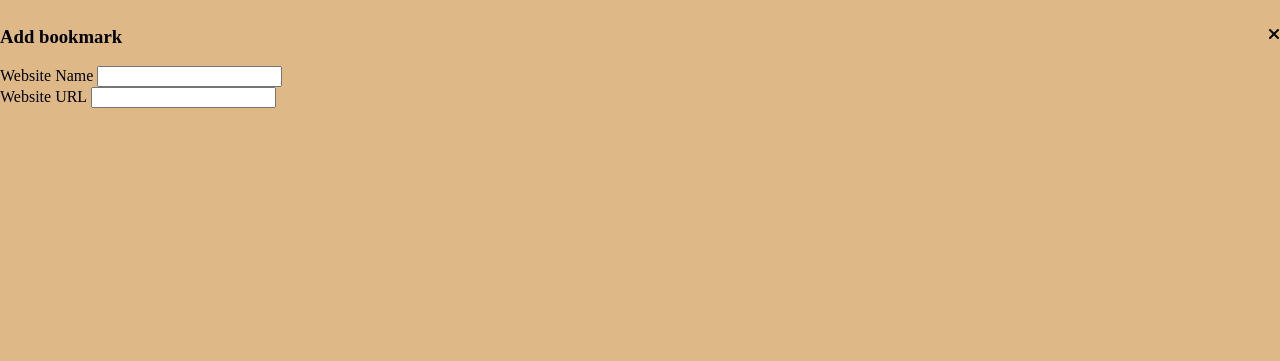
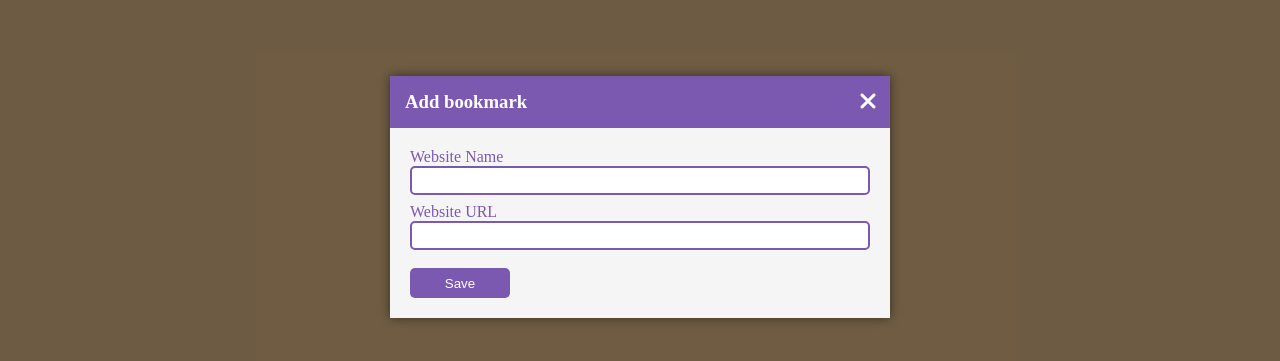
Before and after one commit to yusufskebbe/bookmark-app, a plain HTML site: page index.html in a window 1280 px wide. Both pictures are taken after a click on the element "ADD BOOKMARK". Shown: the part 203-564 px from the top of the page. Drawn offline with Linux system fonts and the light colour scheme.

Commit message:
open and close modal function implementation

```diff
--- a/index.html
+++ b/index.html
@@ -15,7 +15,7 @@
 <body>
 
   <!-- Open Model -->
-  <h1 id="show-model">Add Bookmark</h1>
+  <h1 id="show-modal">Add Bookmark</h1>
 
   <!--Bookmarks-->
   <div class="container" id="bookmarks-container">
@@ -43,7 +43,7 @@
     </div>
   </div>
 
-  <div class="modal-container show-modal" id="modal">
+  <div class="modal-container" id="modal">
     <div class="modal">
       <i class="fas fa-times close-icon" id="close-modal"></i>
       <div class="modal-header">
@@ -59,6 +59,7 @@
             <label for="website-url" class="form-label">Website URL</label>
             <input type="text" class="form-input" id="website-url">
           </div>
+          <button type="submit">Save</button>
         </form>
       </div>
     </div>
--- a/index.js
+++ b/index.js
@@ -0,0 +1,27 @@
+const modal = document.getElementById('modal')
+const modalShow = document.getElementById('show-modal')
+const modalClose = document.getElementById('close-modal')
+const bookmarkForm = document.getElementById('bookmark-form')
+const websiteNameEl = document.getElementById('website-name')
+const websiteUrlEl = document.getElementById('website-url')
+const bookmarksContainer = document.getElementById('bookmarks-container')
+
+// Show Modal
+function showModal() {
+
+  modal.classList.add('show-modal')
+  websiteNameEl.focus();
+}
+
+function closeModal() {
+  modal.classList.remove('show-modal')
+}
+
+// event listener
+modalShow.addEventListener('click', showModal)
+modalClose.addEventListener('click', closeModal)
+window.addEventListener('click', (e) => {
+
+  e.target == modal ? modal.classList.remove('show-modal') : false
+
+})
--- a/style.css
+++ b/style.css
@@ -84,6 +84,109 @@ a:hover,a:active{
   margin-right: 5px;
 }
 
+/* modal */
+
+.modal-container{
+  background: rgba(0, 0, 0, 0.5);
+  display: none;
+  position: fixed;
+  top: 0;
+  left: 0;
+  right: 0;
+  bottom: 0;
+}
+
+.show-modal{
+  display: flex;
+  justify-content: center;
+  align-items: center;
+}
+
+.modal{
+  background: white;
+  box-shadow: 0 0 10px rgba(0, 0, 0, 0.5);
+  max-width: 95%;
+  width: 500px;
+  animation: openmodal 2s;
+}
+@keyframes openmodal{
+  from{
+    opacity: 0;
+
+  }
+  to{
+
+    opacity: 1;
+
+  }
+}
+
+.close-icon{
+  float: right;
+  color: white;
+  font-size: 24px;
+  position: relative;
+  top: 13px;
+  right: 13px;
+  cursor: pointer;
+}
+
+.modal-header{
+  background: var(--primary-color);
+  color: white;
+  padding: 15px;
+}
+
+h3{
+  margin: 0;
+  user-select: none;
+}
+
+.modal-content{
+  padding: 20px;
+  background: whitesmoke;
+}
+
+/* Form Group */
+
+.form-group{
+  height: 55px;
+}
+
+.form-input{
+  width: 97%;
+  padding: 5px;
+  border: 2px solid var(--primary-color);
+  border-radius: var(--border-radius);
+  display: block;
+  outline: none;
+}
+
+.form-label{
+  color: var(--primary-color);
+  display: block;
+}
+
+button{
+  cursor: pointer;
+  color: white;
+  background: var(--primary-color);
+  height: 30px;
+  width: 100px;
+  border: none;
+  border-radius: var(--border-radius);
+  margin-top: 10px;
+}
+
+button:hover{
+  filter: brightness(110%);
+}
+button:focus{
+  outline: none;
+}
+
+
+
 
 /* media query */
 
```
